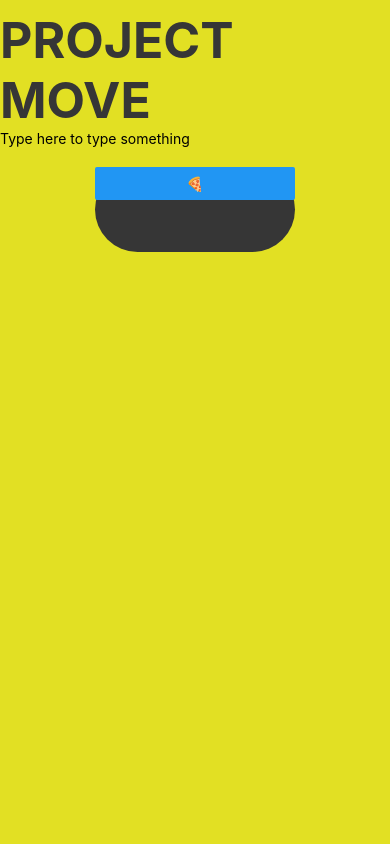
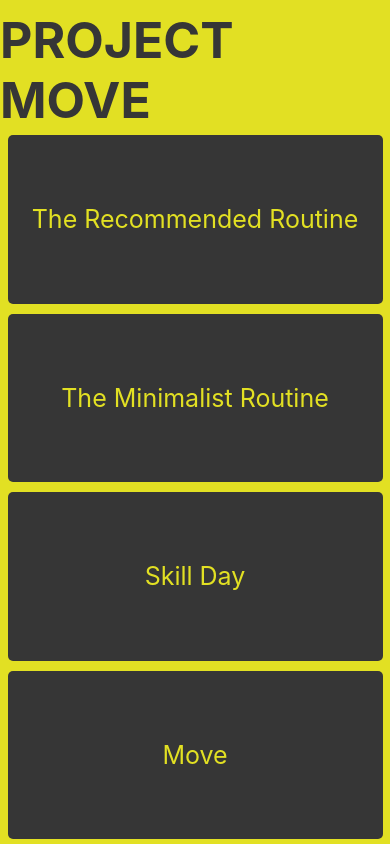
Before and after one commit to hjhopp/project-move, a React Native app: screen / in a window 390 px wide. Built offline with nearby package versions, Linux system fonts and the light colour scheme.

Commit message:
main wireframe laid out

```diff
--- a/App.js
+++ b/App.js
@@ -7,13 +7,18 @@ import {
   Button,
   Alert
 } from 'react-native';
-import {
-  rr,
-  skill,
-  move,
-  minimalist
-} from './src/routines';
-import styles from './src/styles';
+import routines from './src/routines';
+import styles from './styles';
+
+const Routine = (props) => (
+  <View style = { styles.routineContainer }>
+    <Text style = { styles.label }>
+      {
+        props.label
+      }
+    </Text>
+  </View>
+)
 
 export default class App extends React.Component {
   constructor (props) {
@@ -23,38 +28,21 @@ export default class App extends React.Component {
     };
   }
 
-  _onPressButton () {
-    Alert.alert('You tapped the button!');
-  }
-
   render () {
     return (
       <View style = { styles.container }>
-        <View>
-          <Text style = { styles.text }>PROJECT MOVE</Text>
-          <TextInput
-              placeholder  = 'Type here to type something'
-              onChangeText = { (text) => this.setState({ text }) }
-          />
-          <Text style = { styles.input }>
-            {
-              this.state.text
-                .split(' ')
-                .map((word) => word && '🍕')
-                .join(' ')
-            }
-          </Text>
-        </View>
-        <View style = { styles.button }>
-          <Button
-            onPress = { this._onPressButton }
-            title   = '🍕'
-          />
-        </View>
+        <Text style = { styles.text }>
+          PROJECT MOVE
+        </Text>
+        {
+          Object.entries(routines).map((routine, i) => (
+            <Routine
+              label = { routine[0] }
+              key   = { i }
+            />
+          ))
+        }
       </View>
-
-
-
     );
   }
-}
+};
--- a/src/routines/index.js
+++ b/src/routines/index.js
@@ -1,5 +1,12 @@
 // ROUTINES
-export { default as rr } from "./rr";
-export { default as skill } from "./skill";
-export { default as minimalist } from "./minimalist";
-export { default as move } from "./move";
+import rr from './rr';
+import minimalist from './minimalist';
+import skill from './skill';
+import move from './move';
+
+export default {
+  'The Recommended Routine' : rr,
+  'The Minimalist Routine'  : minimalist,
+  'Skill Day'               : skill,
+  'Move'                    : move
+};
--- a/src/styles.js
+++ b/src/styles.js
@@ -4,19 +4,6 @@ const yellow = '#e2e023';
 const darkSlate = '#363636';
 
 export default StyleSheet.create({
-  container : {
-    flex            : 1,
-    backgroundColor : yellow,
-    alignItems      : 'center',
-    paddingTop      : 10
-  },
-
-  text : {
-    fontSize   : 50,
-    fontWeight : 'bold',
-    color      : darkSlate
-  },
-
   input : {
     padding  : 10,
     fontSize : 20
--- /dev/null
+++ b/styles.js
@@ -0,0 +1,35 @@
+import { StyleSheet } from 'react-native';
+
+const yellow = '#e2e023';
+const darkSlate = '#363636';
+
+export default StyleSheet.create({
+  container : {
+    flex            : 1,
+    backgroundColor : yellow,
+    alignItems      : 'center',
+    paddingTop      : 10
+  },
+
+  text : {
+    fontSize   : 50,
+    fontWeight : 'bold',
+    color      : darkSlate
+  },
+
+  routineContainer : {
+    flex            : 1,
+    width           : 375,
+    height          : 75,
+    backgroundColor : darkSlate,
+    margin          : 5,
+    borderRadius    : 5,
+    alignItems      : 'center',
+    justifyContent  : 'center'
+  },
+
+  label : {
+    fontSize : 25,
+    color    : yellow
+  }
+});
```
